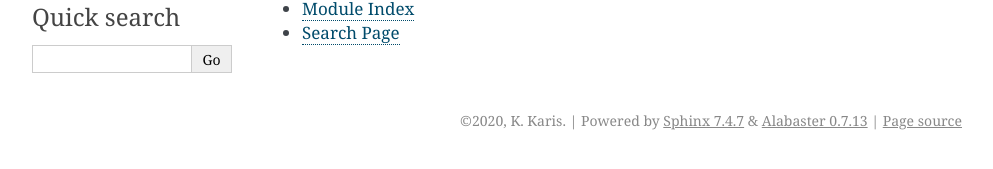
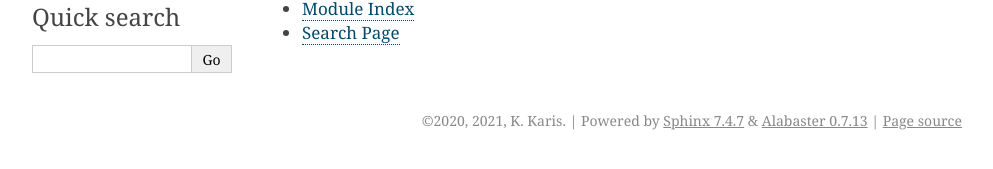
Before and after one commit to johnbachman/depmap_analysis, a Sphinx documentation site: the page built from doc/index.rst, in a window 1280 px wide. Shown: the part 245-414 px from the top of the page, without its empty margins (148-1141 px from the left). Built offline with Sphinx 7.4.7, drawn with Linux system fonts in a browser that asks for light colours.

Commit message:
Add 2021 to copyright

```diff
--- a/doc/conf.py
+++ b/doc/conf.py
@@ -18,7 +18,7 @@ sys.path.insert(0, os.path.abspath('..'))
 # -- Project information -----------------------------------------------------
 
 project = 'INDRA DepMap Analysis'
-copyright = '2020, K. Karis'
+copyright = '2020, 2021, K. Karis'
 author = 'K. Karis'
 
 
```
